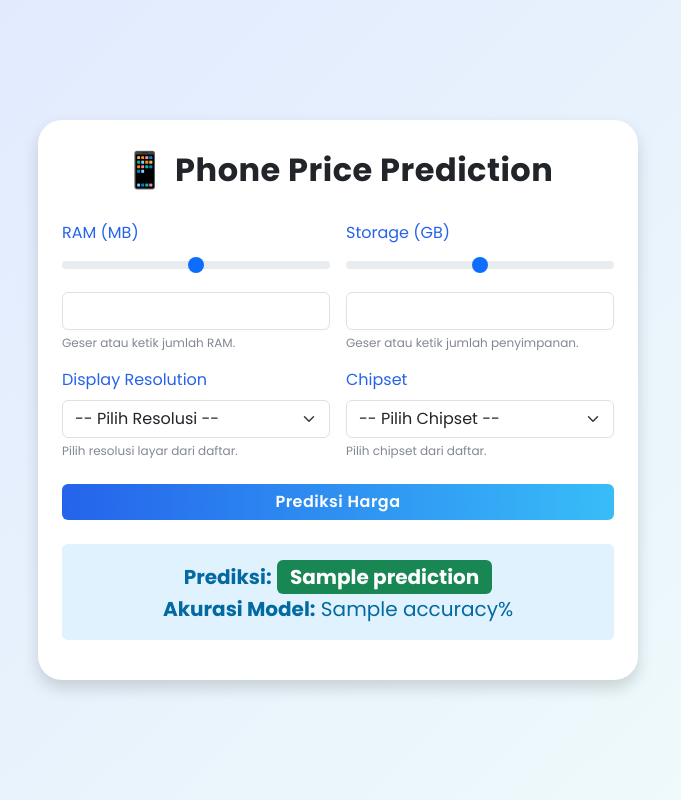
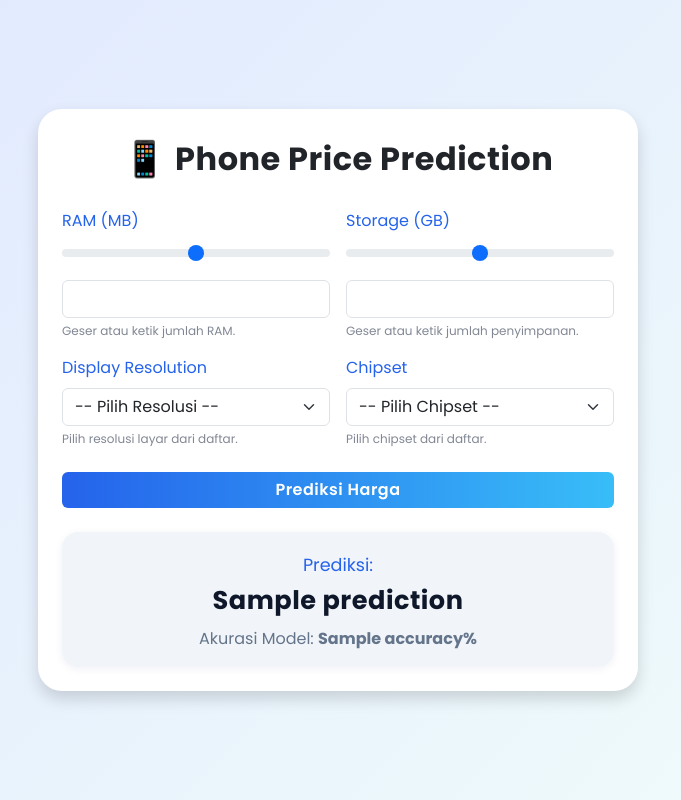
Before and after one commit to Viggofudail/mlops-phone-price, a FastAPI app: template templates/index.html in a window 1280 px wide. Shown: the whole page, without its empty margins (302-983 px from the left). Run offline with FastAPI, Linux system fonts and the light colour scheme; the template is opened without the code that fills it: most values are stand-ins (such as "Sample title", 1, 10 or a date in 2020); parts of the project's set-up code (start-up, migrations or seed data) failed here and were passed over.

Commit message:
Enhance result display with improved styling and structure for predictions and accuracy

```diff
--- a/templates/index.html
+++ b/templates/index.html
@@ -58,10 +58,10 @@
       </div>
     </form>
     {% if prediction %}
-    <div class="alert alert-success mt-4 text-center fs-5">
-      <strong>Prediksi:</strong>
-      <span class="badge bg-success fs-5">{{ prediction }}</span><br>
-      <strong>Akurasi Model:</strong> {{ accuracy }}%
+    <div class="result-box mt-4 text-center">
+      <div class="result-label">Prediksi:</div>
+      <div class="result-value">{{ prediction }}</div>
+      <div class="result-accuracy">Akurasi Model: <b>{{ accuracy }}%</b></div>
     </div>
     {% elif error %}
     <div class="alert alert-danger mt-4 text-center">
--- a/templates/static/style.css
+++ b/templates/static/style.css
@@ -7,6 +7,11 @@ body {
     border-radius: 1.5rem;
     box-shadow: 0 8px 32px 0 rgba(31, 38, 135, 0.15);
     border: none;
+  }
+  .card:hover {
+    box-shadow: 0 12px 36px 0 rgba(31, 38, 135, 0.18);
+    transform: translateY(-2px) scale(1.012);
+    transition: box-shadow 0.2s, transform 0.2s;
   }
   .custom-header {
     display: flex;
@@ -52,3 +57,37 @@ body {
     font-size: 0.75rem;
     opacity: 0.85;
   }
+  .result-box {
+    background: #f1f5f9;
+    border-radius: 1rem;
+    padding: 1.2rem 1rem 1rem 1rem;
+    margin-top: 1.5rem;
+    box-shadow: 0 2px 8px 0 rgba(31, 38, 135, 0.06);
+    display: flex;
+    flex-direction: column;
+    align-items: center;
+  }
+  .result-label {
+    color: #2563eb;
+    font-weight: 500;
+    font-size: 1.1rem;
+    margin-bottom: 0.2rem;
+  }
+  .result-value {
+    font-size: 1.6rem;
+    font-weight: 700;
+    color: #0f172a;
+    margin-bottom: 0.5rem;
+    letter-spacing: 0.5px;
+  }
+  .result-accuracy {
+    color: #64748b;
+    font-size: 1rem;
+  }
+  input:focus, select:focus {
+    outline: none;
+    border-color: #38bdf8 !important;
+    box-shadow: 0 0 0 2px #bae6fd;
+    background: #f0fdfa;
+    transition: border-color 0.2s, box-shadow 0.2s, background 0.2s;
+  }
```
